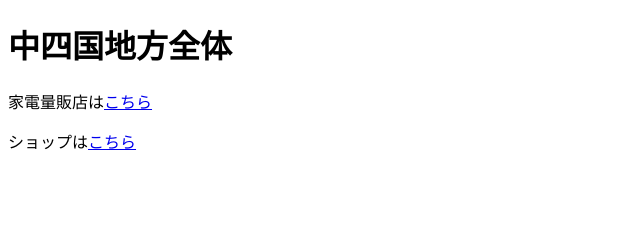
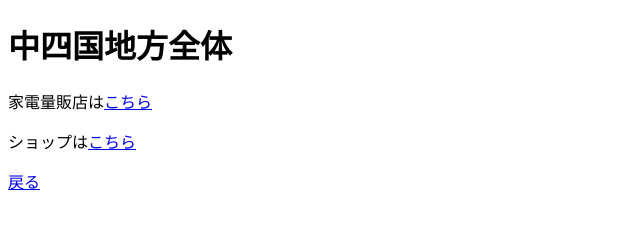
Before and after one commit to fuminishiki/chushikokuzentai_mobile, a plain HTML site: page index.html in a window 1280 px wide. Shown: the full height of the page, 0-640 px from the left. Drawn offline with Linux system fonts and the light colour scheme.

Commit message:
Update index.html

```diff
--- a/index.html
+++ b/index.html
@@ -14,5 +14,8 @@
         <p>
             ショップは<a href="https://fuminishiki.github.io/chushikoku_mobile_shop">こちら</a>
         </p>
+         <p>
+            <a href="https://fuminishiki.github.io/chushikokuchihou_mobile">戻る</a>
+        </p>
     </body>
 </html>
```
